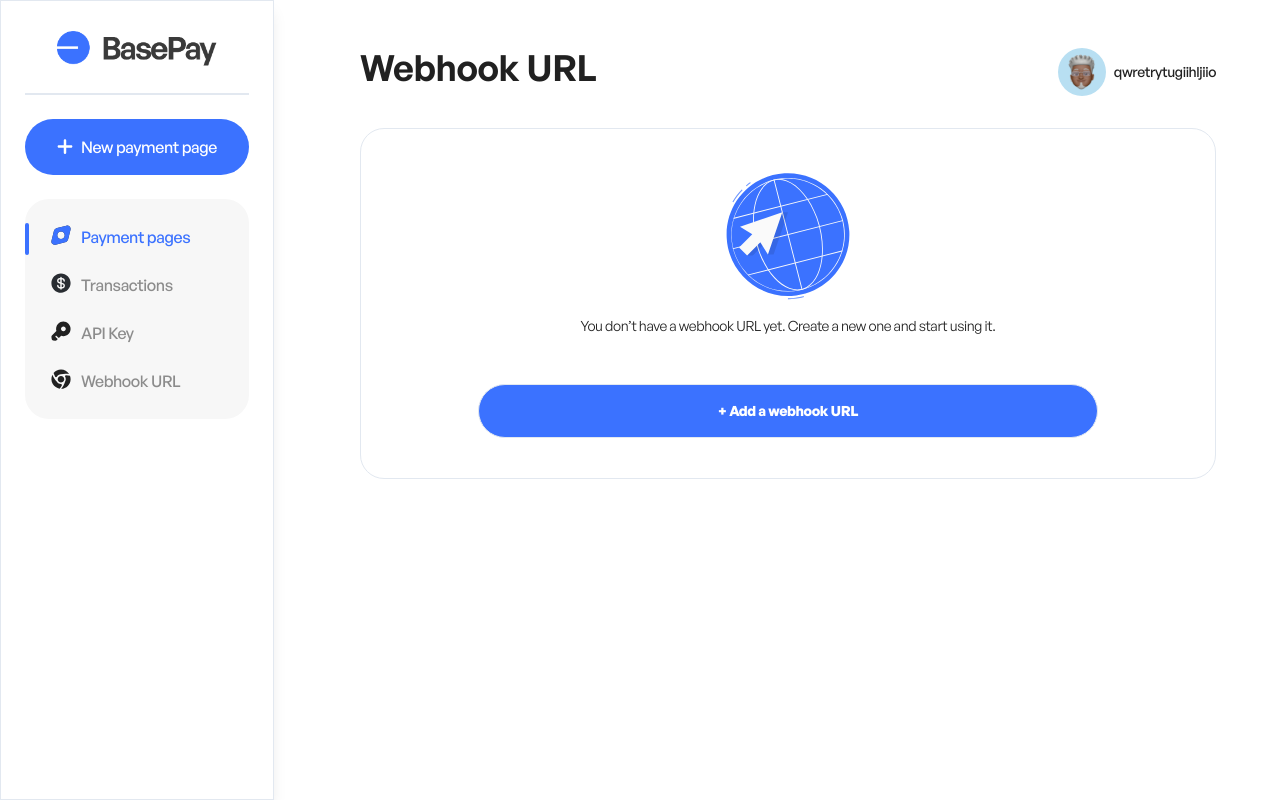
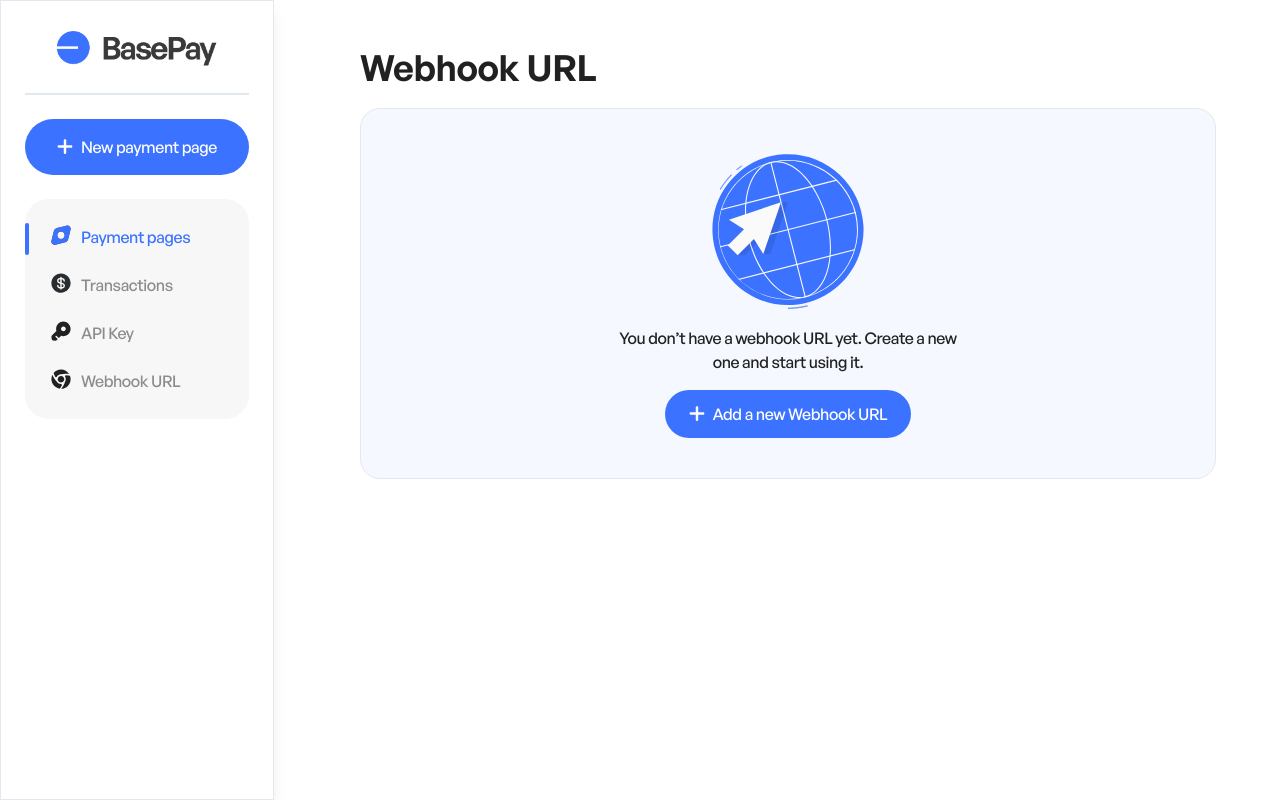
Before and after one commit to okoye-dev/basepay, a Next.js app: page /webhook-url in a window 1280 px wide. Built offline with nearby package versions, Linux system fonts and the light colour scheme.

Commit message:
Webhook update

```diff
--- /dev/null
+++ b/components/AddAWebhookURLForm.tsx
@@ -0,0 +1,51 @@
+"use client";
+import React, { FC, useState } from "react";
+import Input from "./Input"; // Adjust the path as necessary
+import PaymentLinkCreated from "./PaymentLinkCreated";
+
+interface IProps {
+  onClose: () => void;
+}
+
+const AddAWebhookURLForm: FC<IProps> = ({ onClose }) => {
+  const [formData, setFormData] = useState({
+    webhookUrl: "",
+  });
+
+  const handleChange = (
+    e: React.ChangeEvent<HTMLInputElement | HTMLTextAreaElement>,
+  ) => {
+    const { name, value } = e.target;
+    setFormData((prevData) => ({
+      ...prevData,
+      [name]: value,
+    }));
+  };
+
+  const handleSubmit = (e: React.FormEvent<HTMLFormElement>) => {
+    e.preventDefault();
+    console.log(formData);
+    onClose();
+  };
+
+  return (
+    <form onSubmit={handleSubmit} className="flex flex-col gap-4 font-medium">
+      <Input
+        placeholder="Enter URL"
+        id="webhookUrl"
+        label="Webook URL"
+        formData={formData.webhookUrl}
+        handleChange={handleChange}
+      />
+
+      <button
+        type="submit"
+        className="my-3 flex w-full items-center justify-center rounded-full bg-blue py-3 text-white"
+      >
+        Add Webhook
+      </button>
+    </form>
+  );
+};
+
+export default AddAWebhookURLForm;
--- a/components/ApiKey.tsx
+++ b/components/ApiKey.tsx
@@ -1,51 +1,34 @@
-
-'use client'
+"use client";
 import React, { FC, useState } from "react";
 import Key from "../app/assets/key.svg";
-import Image from 'next/image'
-
+import Image from "next/image";
+import CopyLink from "./CopyLink";
 
 // interface IProps {
 //   apiKey: string;
 // }
 
-
 const ApiKey = () => {
   const [isCopied, setIsCopied] = useState(false);
-    const apiKey = "www.basepay.com/APIKey/78ehu8"
+  const apiKey = "www.basepay.com/APIKey/78ehu8";
   const handleCopy = async () => {
     try {
       await navigator.clipboard.writeText(apiKey);
       setIsCopied(true);
       setTimeout(() => setIsCopied(false), 2000);
     } catch (err) {
-          console.error('Failed to copy text: ', err);
+      console.error("Failed to copy text: ", err);
     }
   };
   return (
-    <div className="text-sm text-center mt-8 flex w-full justify-center rounded-3xl border p-10 font-light text-black">
-      <div className="w-[80%] flex flex-col align-middle justify-center gap-4">
+    <div className="mt-8 flex w-full justify-center rounded-3xl border p-10 text-center text-sm font-light text-black">
+      <div className="flex w-[80%] flex-col justify-center gap-4 align-middle">
         <Image className="self-center" src={Key} alt="" />
         <p>
-        Your API Key is ready! You can now start using it to plug into other third party integrations
+          Your API Key is ready! You can now start using it to plug into other
+          third party integrations
         </p>
-        <div>
-          <div className="text-sm mt-8 flex w-full justify-between rounded-full border py-2 pl-10 font-bold text-black">
-            <input
-              placeholder="api key"
-              type="text"
-              value={apiKey}
-              readOnly
-            />
-            <div className="text-blue flex gap-4">
-
-            <button className="px-6 py-2 bg-[#3B72FF1A] rounded-full" onClick={handleCopy}>
-              {isCopied ? "Copied!" : "Copy"}
-            </button>
-
-            </div>
-          </div>
-        </div>
+        <CopyLink link={apiKey} />
       </div>
     </div>
   );
--- a/components/Header.tsx
+++ b/components/Header.tsx
@@ -3,16 +3,16 @@ import React, { useState } from "react";
 import Profile from "../app/assets/profile-pic.svg";
 import Image from "next/image";
 
-const Header = ({name}) => {
+const Header = ({ name }: { name: string }) => {
   const [address, setAddress] = useState("qwretrytugiihljiio");
 
   return (
     <div className="flex w-full justify-between">
       <h1 className="text-4xl">{name}</h1>
-      <div className="flex justify-between gap-2 align-middle">
+      {/* <div className="flex justify-between gap-2 align-middle">
         <Image src={Profile} alt="" />
-        <p className="h-fit text-sm font-medium self-center">{address}</p>
-      </div>
+        <p className="h-fit self-center text-sm font-medium">{address}</p>
+      </div> */}
     </div>
   );
 };
--- a/components/WebHook.tsx
+++ b/components/WebHook.tsx
@@ -1,128 +1,80 @@
 "use client";
 import React, { FC, useState } from "react";
-import Key from "../app/assets/globe.svg";
 import Image from "next/image";
-import Modal from 'react-modal';
+import add from "@/app/assets/add.svg";
+import cancel from "@/app/assets/cancel.svg";
+import globe from "@/app/assets/globe.svg";
 
-// interface IProps {
-//   apiKey: string;
-// }
+import {
+  AlertDialog,
+  AlertDialogCancel,
+  AlertDialogContent,
+  AlertDialogHeader,
+  AlertDialogTitle,
+  AlertDialogTrigger,
+} from "@/components/ui/alert-dialog";
+import { AlertDialogDescription } from "@radix-ui/react-alert-dialog";
+import AddAWebhookURLForm from "./AddAWebhookURLForm";
 
-const WebHook = () => {
-  const [isCopied, setIsCopied] = useState(false);
-  const [modalIsOpen, setModalIsOpen] = useState(false);
-  const [webHookURL, setWebHookURL] = useState("");
-  const webHookKey = "";
-//   const webHookKey = "www.basepay.com/WebhookUR.L_an..";
+interface IProps {}
 
-  const handleCopy = async () => {
-    try {
-      await navigator.clipboard.writeText(webHookKey);
-      setIsCopied(true);
-      setTimeout(() => setIsCopied(false), 2000);
-    } catch (err) {
-      console.error("Failed to copy text: ", err);
-    }
-  };
+const CreatePaymentLink: FC<IProps> = (props) => {
+  const [isDialogOpen, setIsDialogOpen] = useState(false);
 
-  const openModal = () => {
-    setModalIsOpen(true);
-  };
-
-  const closeModal = () => {
-    setModalIsOpen(false);
-  };
-
-  const handleURLChange = (e) => {
-    setWebHookURL(e.target.value);
-  };
-
-  const handleSubmit = () => {
-    // Handle webhook URL submission logic here
-    console.log("Webhook URL submitted:", webHookURL);
-    closeModal();
-  };
+  const handleDialogOpen = () => setIsDialogOpen(true);
+  const handleDialogClose = () => setIsDialogOpen(false);
 
   return (
-    <div className="mt-8 flex w-full justify-center rounded-3xl border p-10 text-center text-sm font-light text-black">
-      <div className="flex w-[80%] flex-col justify-center gap-4 align-middle">
-        <Image className="self-center" src={Key} alt="" />
-        {webHookKey ? (
-          <>
-            <p>
-              Your Webhook URL is ready! You can now start using it to plug into
-              other third party integrations
-            </p>
-            <div>
-              <div className="mt-8 flex w-full justify-between rounded-full border py-2 pl-10 text-sm font-bold text-black">
-                <input
-                  placeholder="api key"
-                  type="text"
-                  value={webHookKey}
-                  readOnly
-                />
-                <div className="flex gap-4 text-blue">
-                  <button
-                    className="rounded-full bg-[#3B72FF1A] px-4 py-2"
-                    onClick={handleCopy}
-                  >
-                    {isCopied ? "Copied!" : "Copy"}
-                  </button>
-                  <button
-                    className="rounded-full bg-[#3B72FF1A] px-4 py-2"
-                    onClick={handleCopy}
-                  >
-                    {isCopied ? "Copied!" : "Copy"}
-                  </button>
-                </div>
-              </div>
-            </div>
-          </>
-        ) : (
-          <>
-            <p>
-              You don’t have a webhook URL yet. Create a new one and start using
-              it.
-            </p>
-            <div className="flex justify-center">
-              <div className="mt-8 flex w-full justify-center rounded-full border py-2 text-sm font-bold text-white bg-blue">
-                <button
-                  className="rounded-full px-4 py-2"
-                  onClick={openModal}
-                >
-                  + Add a webhook URL
-                </button>
-              </div>
-            </div>
-          </>
-        )}
-      </div>
+    <div className="flex w-full flex-col items-center justify-center gap-4 rounded-[20px] border border-border bg-blue/5 py-10 text-base my-5">
+      <Image
+        className="self-center"
+        src={globe}
+        alt="webhook icon"
+        width={160}
+        height={160}
+      />
 
-      <Modal
-        isOpen={modalIsOpen}
-        onRequestClose={closeModal}
-        contentLabel="Add Webhook URL"
-        className="flex flex-col items-center justify-center bg-white rounded-lg p-10 translate-x-50 w-2/5 "
-        overlayClassName="fixed inset-0 bg-black bg-opacity-50 flex items-center justify-center pl-56"
-      >
-        <h2 className="text-xl font-semibold mb-4">Add a webhook URL</h2>
-        <input
-          type="text"
-          placeholder="Enter URL"
-          value={webHookURL}
-          onChange={handleURLChange}
-          className="w-full py-4 px-4 mb-4 border rounded-full"
-        />
-        <button
-          onClick={handleSubmit}
-          className="w-full py-4 bg-blue text-white rounded-full text-sm "
-        >
-          Add webhook
-        </button>
+      <p className="text-center font-medium">
+        You don’t have a webhook URL yet. Create a new <br /> one and start
+        using it.
+      </p>
 
-      </Modal>
+      <AlertDialog open={isDialogOpen} onOpenChange={setIsDialogOpen}>
+        <AlertDialogTrigger asChild>
+          <span
+            onClick={handleDialogOpen}
+            className="flex cursor-pointer items-center justify-center gap-2 text-balance rounded-full bg-blue px-6 py-3 text-base font-medium text-white"
+          >
+            <Image
+              src={add}
+              alt="create new"
+              className="h-4 w-4"
+              width={12}
+              height={12}
+            />
+            Add a new Webhook URL
+          </span>
+        </AlertDialogTrigger>
+        <AlertDialogContent>
+          <div className="flex w-full justify-between gap-3">
+            <AlertDialogCancel asChild>
+              <span onClick={handleDialogClose}>
+                <Image src={cancel} alt="cancel" width={32} height={32} />
+              </span>
+            </AlertDialogCancel>
+            <AlertDialogHeader className="w-full">
+              <AlertDialogTitle>
+                <AlertDialogDescription>
+                  Create new payment page
+                </AlertDialogDescription>
+              </AlertDialogTitle>
+            </AlertDialogHeader>
+          </div>
+          <AddAWebhookURLForm onClose={handleDialogClose} />
+        </AlertDialogContent>
+      </AlertDialog>
     </div>
   );
 };
 
-export default WebHook;
+export default CreatePaymentLink;
```
Lines whose indentation alone changed are shown as unchanged.
